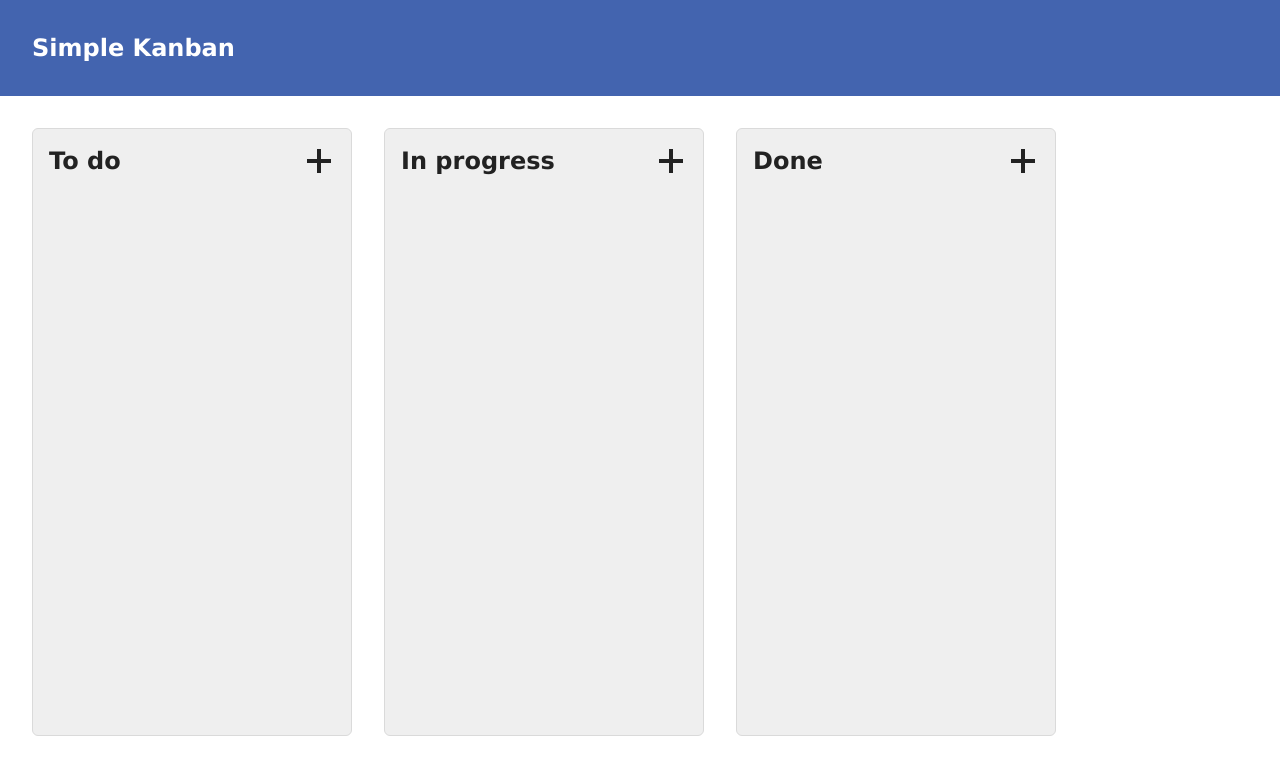
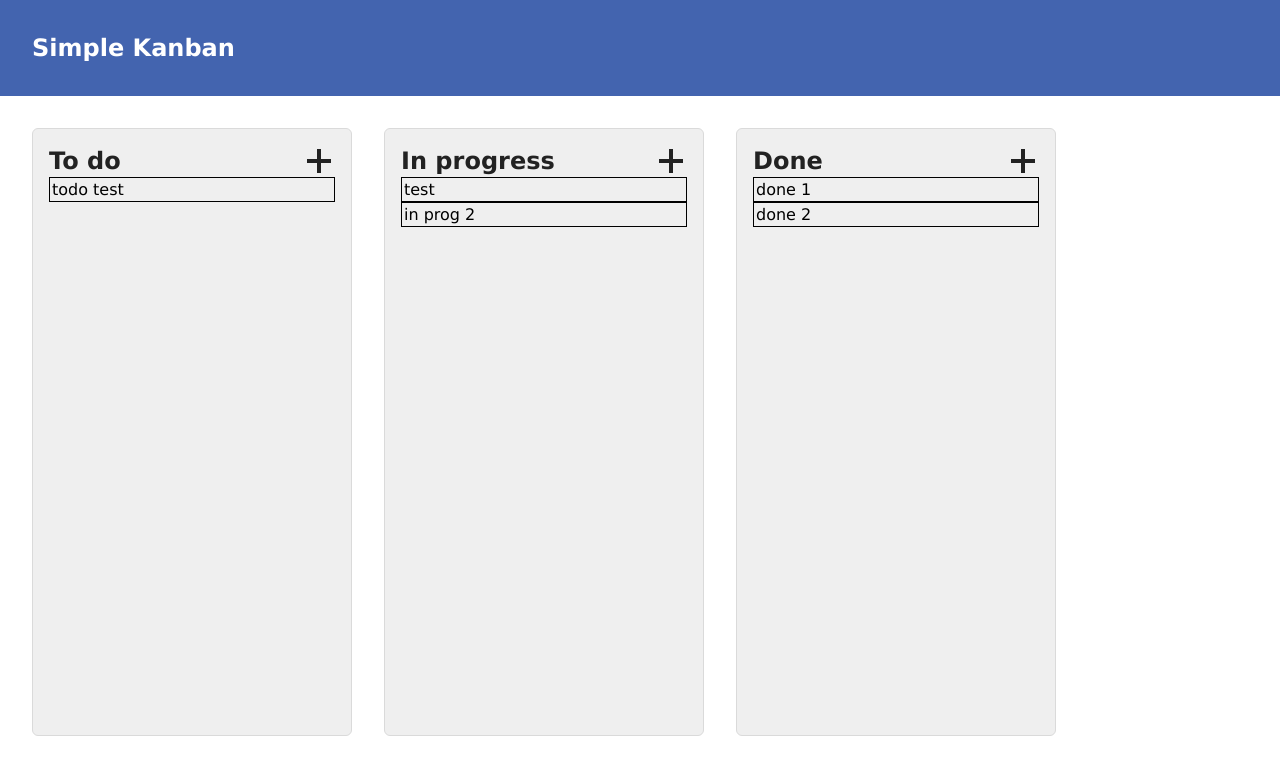
Before and after one commit to harunsmrkovic/simple-kanban, a React (Create React App) app: page / in a window 1280 px wide. Shown: the top 774 px of the page. Built offline with nearby package versions, Linux system fonts and the light colour scheme.

Commit message:
Add Redux for state management

```diff
--- a/package.json
+++ b/package.json
@@ -4,8 +4,10 @@
   "license": "UNLICENSED",
   "dependencies": {
     "@hello-pangea/dnd": "^16.0.0",
+    "@reduxjs/toolkit": "^1.9.5",
     "react": "^18.2.0",
-    "react-dom": "^18.2.0"
+    "react-dom": "^18.2.0",
+    "react-redux": "^8.1.0"
   },
   "devDependencies": {
     "@testing-library/jest-dom": "^5.16.5",
--- a/src/components/screens/Board/Column.tsx
+++ b/src/components/screens/Board/Column.tsx
@@ -1,11 +1,16 @@
 import PlusIcon from 'components/icons/PlusIcon';
 
-// import TaskForm from './TaskForm';
+import styles from './Column.module.css';
+import TaskForm from './TaskForm';
+import { selectColumn } from '../../../state/boardSlice';
+import { useSelector } from 'react-redux';
+import { TaskCard } from './TaskCard';
 
-import styles from './Column.module.css';
+export type ColumnProps = { id: string; title: string };
+export default function Column({ id, title }: ColumnProps) {
+  const getColumn = useSelector(selectColumn);
+  const column = getColumn(id);
 
-export type ColumnProps = { title: string };
-export default function Column({ title }: ColumnProps) {
   return (
     <section className={styles.column}>
       <header className={styles.header}>
@@ -14,7 +19,11 @@ export default function Column({ title }: ColumnProps) {
           <PlusIcon />
         </button>
       </header>
-      <div>{/* <TaskForm /> */}</div>
+      <div>
+        {column.cards.map((card) => (
+          <TaskCard boardCard={card} />
+        ))}
+      </div>
     </section>
   );
 }
--- /dev/null
+++ b/src/components/screens/Board/TaskCard.tsx
@@ -0,0 +1,13 @@
+import { BoardCard } from '../../../state/types';
+
+interface TaskCardProps {
+  boardCard: BoardCard;
+}
+
+export const TaskCard = ({ boardCard }: TaskCardProps): JSX.Element => {
+  return (
+    <div style={{ border: '1px solid black', padding: 2 }}>
+      {boardCard.title}
+    </div>
+  );
+};
--- a/src/components/screens/Board/index.tsx
+++ b/src/components/screens/Board/index.tsx
@@ -5,9 +5,9 @@ import styles from './index.module.css';
 export default function Board() {
   return (
     <div className={styles.board}>
-      <Column title="To do" />
-      <Column title="In progress" />
-      <Column title="Done" />
+      <Column id="todo" title="To do" />
+      <Column id="inProgress" title="In progress" />
+      <Column id="done" title="Done" />
     </div>
   );
 }
--- a/src/index.tsx
+++ b/src/index.tsx
@@ -4,10 +4,14 @@ import { createRoot } from 'react-dom/client';
 import App from './components/App';
 
 import './index.css';
+import { Provider } from 'react-redux';
+import { store } from './state';
 
 const root = createRoot(document.getElementById('root') as HTMLElement);
 root.render(
   <StrictMode>
-    <App />
+    <Provider store={store}>
+      <App />
+    </Provider>
   </StrictMode>,
 );
--- /dev/null
+++ b/src/state/boardSlice.ts
@@ -0,0 +1,53 @@
+import { createSlice, PayloadAction } from '@reduxjs/toolkit';
+import type { RootState } from './';
+import { BoardCard } from './types';
+
+interface BoardColumn {
+  name: string;
+  cards: BoardCard[];
+}
+
+interface BoardState {
+  columns: Record<string, BoardColumn>;
+}
+
+const initialState: BoardState = {
+  columns: {
+    todo: {
+      name: 'To Do',
+      cards: [{ id: 2, title: 'todo test' }],
+    },
+    inProgress: {
+      name: 'In Progress',
+      cards: [
+        { id: 1, title: 'test' },
+        { id: 3, title: 'in prog 2' },
+      ],
+    },
+    done: {
+      name: 'Done',
+      cards: [
+        { id: 4, title: 'done 1' },
+        { id: 5, title: 'done 2' },
+      ],
+    },
+  },
+};
+
+export const boardSlice = createSlice({
+  name: 'board',
+  initialState,
+  reducers: {
+    registerColumn: (state, action: PayloadAction<number>) => {},
+  },
+});
+
+export const { registerColumn } = boardSlice.actions;
+
+export const selectColumnIds = (state: RootState) =>
+  Object.keys(state.board.columns);
+
+export const selectColumn = (state: RootState) => (columnId: string) =>
+  state.board.columns[columnId];
+
+export default boardSlice.reducer;
--- /dev/null
+++ b/src/state/index.ts
@@ -0,0 +1,11 @@
+import { configureStore } from '@reduxjs/toolkit';
+import boardSlice from './boardSlice';
+
+export const store = configureStore({
+  reducer: {
+    board: boardSlice,
+  },
+});
+
+export type RootState = ReturnType<typeof store.getState>;
+export type AppDispatch = typeof store.dispatch;
--- /dev/null
+++ b/src/state/types.ts
@@ -0,0 +1,4 @@
+export interface BoardCard {
+  id: number;
+  title: string;
+}
```
Also changed, not shown: 1 other file (tests, documents, lock files or other folders).
